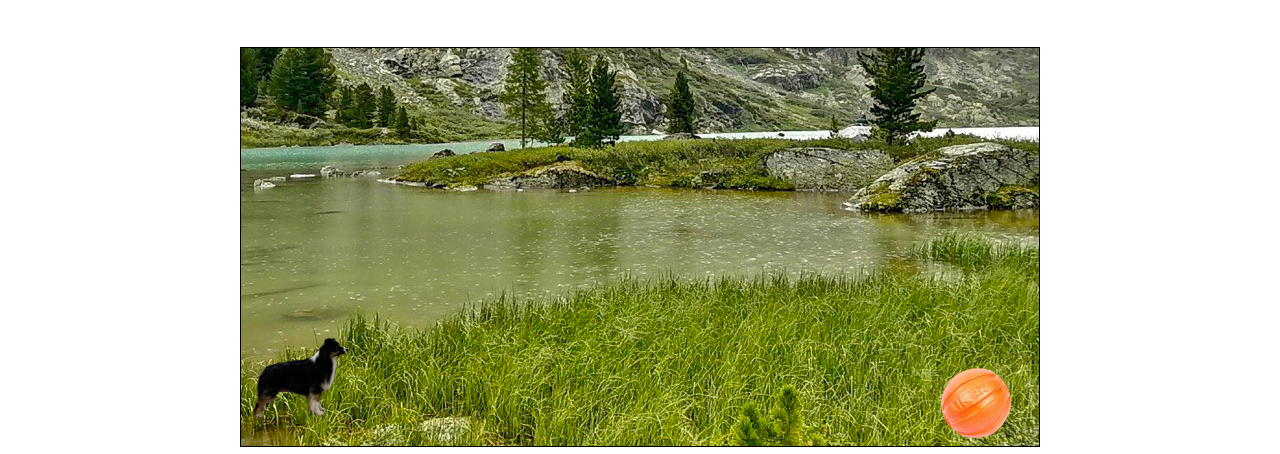
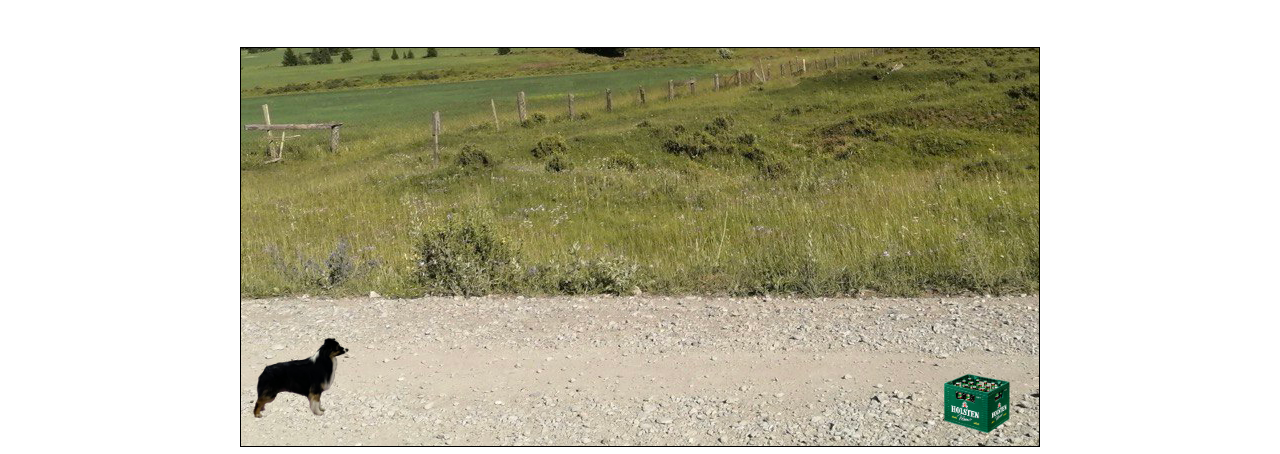
Before and after one commit to krolickQA/RickGame, a plain HTML site: page index.html in a window 1280 px wide. Shown: the part 43-497 px from the top of the page. Drawn offline with Linux system fonts and the light colour scheme.

Commit message:
add beer

```diff
--- a/index.css
+++ b/index.css
@@ -26,7 +26,7 @@ body {
 #game {
     width: 800px;
     height: 400px;
-    background-image: url("./img/altai1.png");
+    background-image: url("./img/altai.png");
     border: 1px solid black;
     margin: 50px auto auto;
     z-index: 1;
@@ -72,7 +72,7 @@ body {
 #horse {
     width: 70px;
     height: 70px;
-    background-image: url("./img/ball.png");
+    background-image: url("./img/beer.png");
     background-size: 70px 70px;
     position: relative;
     top: 220px;
```
Also changed, not shown: img/beer.png (added).
